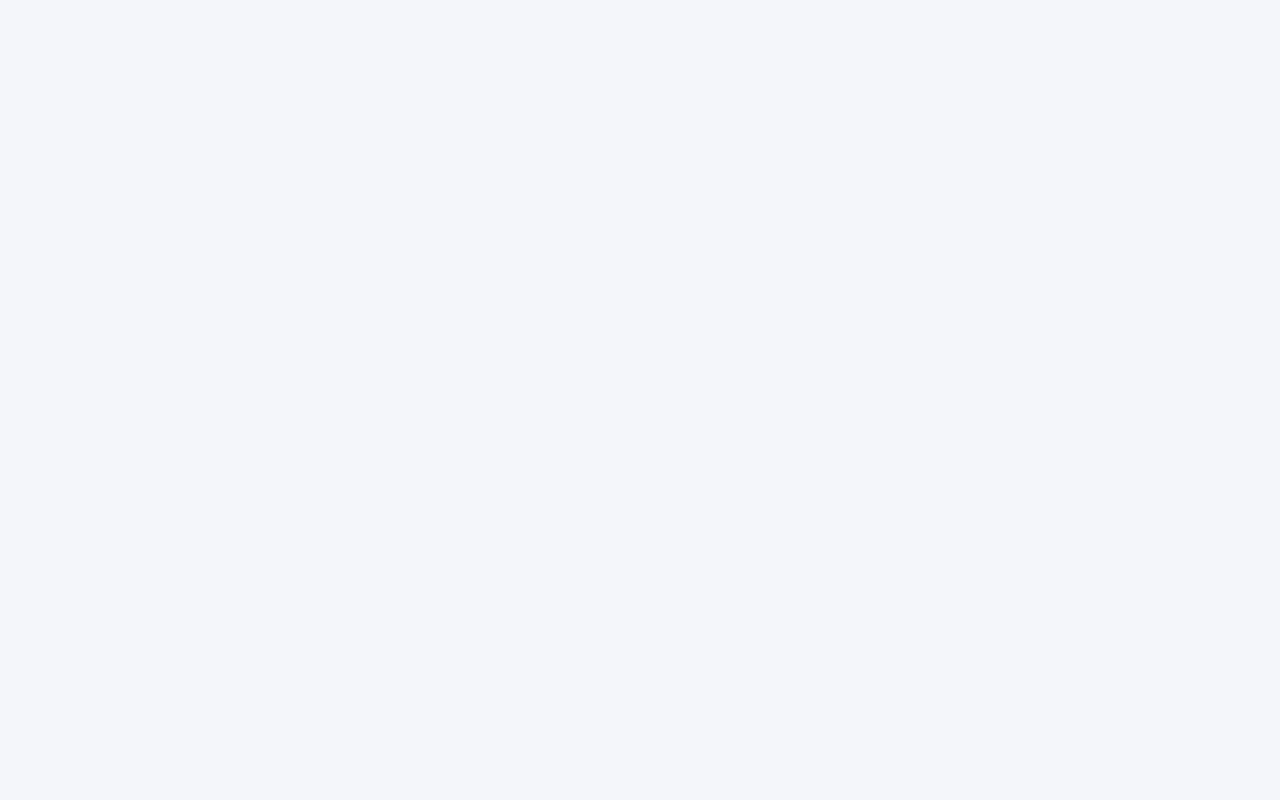
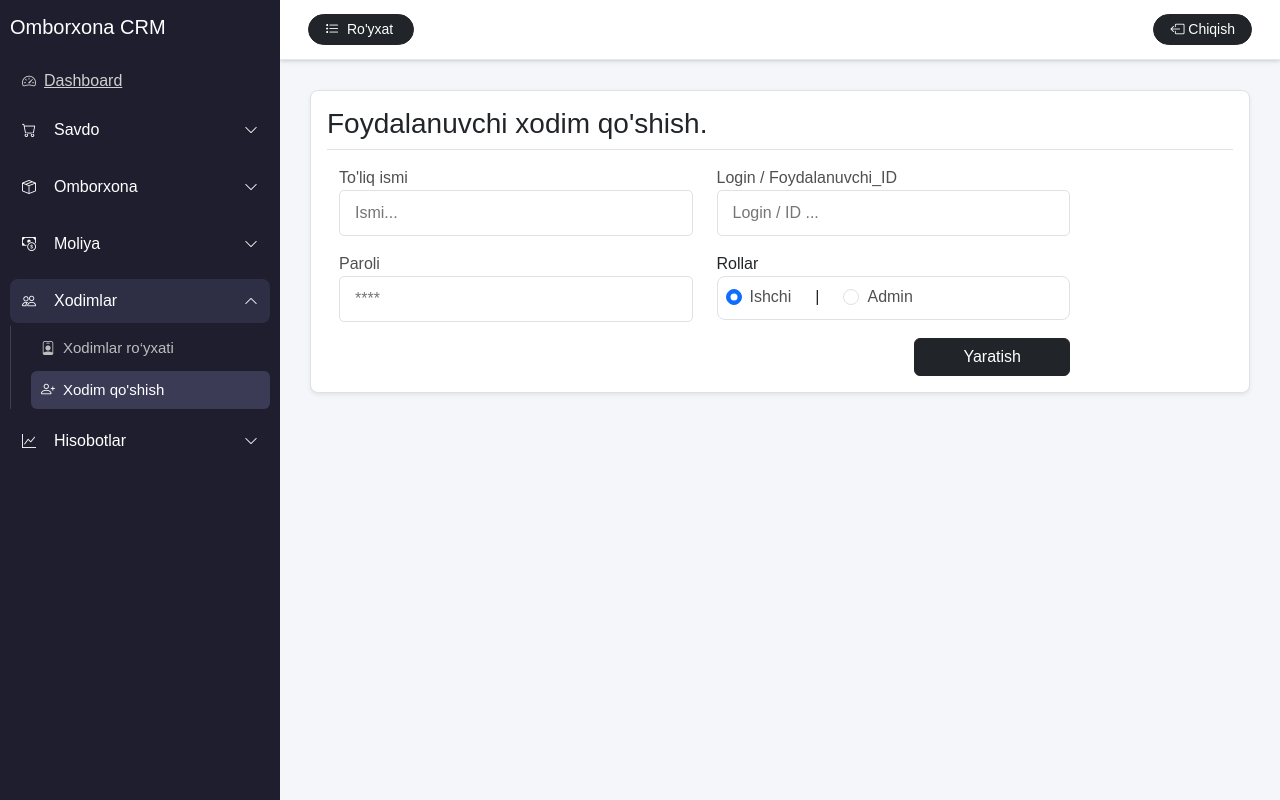
Before and after one commit to dilshodengineer/warehouse-crm-client, a React (Vite) app: page /employees/add in a window 1280 px wide. Before the commit this address had no page. Built offline with nearby package versions, Linux system fonts and the light colour scheme; sample sign-in values are in the browser's storage.

Commit message:
Feat (fetch employees and create-employees)

```diff
--- a/src/components/forms/EmployeeForm.jsx
+++ b/src/components/forms/EmployeeForm.jsx
@@ -1,23 +1,40 @@
 import React, { useState } from 'react';
 import Input from '../ui/Input';
 import LoadingBtn from '../ui/LoadingBtn';
+import { createEmpployee } from '../../services/EmployeeService';
 
 const EmployeeForm = () => {
+
+    const [error, setError] = useState({});
+    const [loading, setLoading] = useState(false);
 
     const [name, setName] = useState('');
     const [username, setUsername] = useState('');
     const [password, setPassword] = useState('');
     const [selected, setSelected] = useState('worker');
 
-    const handleSubmit = (e) => {
+    const handleSubmit = async (e) => {
         e.preventDefault();
 
-        const payload = {
-            name, username, password,
-            role: selected
+        try {
+
+            setLoading(true);
+
+            const payload = {
+                name, username, password,
+                role: selected
+            };
+
+
+            const response = await createEmpployee(payload);
+
+            console.log(response);
+
+        } catch (e) {
+            setError(e.response.data.errors || 'Xatolik yuz berdi');
+        }finally{
+            setLoading(false);
         };
-
-        console.log(payload);
 
     }
 
@@ -27,32 +44,61 @@ const EmployeeForm = () => {
                 <div className="col-md-5 mt-2">
                     <Input
                         label="To'liq ismi"
+                        id='name'
                         placeholder='Ismi...'
                         value={name}
                         onChange={(e) => setName(e.target.value)}
                         className='mb-2'
                     />
+
+                    {
+                        error.name && (
+                            <div className="text-danger small mb-2">
+                                {error.name[0]}
+                            </div>
+                        )
+                    }
+
                 </div>
 
                 <div className="col-md-5 mt-2">
                     <Input
                         label="Login / Foydalanuvchi_ID"
+                        id='username'
                         placeholder='Login / ID ...'
                         value={username}
                         onChange={(e) => setUsername(e.target.value)}
                         className='mb-2'
                     />
+
+                    {
+                        error.username && (
+                            <div className="text-danger small mb-2">
+                                {error.username[0]}
+                            </div>
+                        )
+                    }
                 </div>
 
                 <div className="col-md-5 mt-2">
                     <Input
                         label="Paroli"
+                        id='password'
                         placeholder='****'
                         type='password'
                         value={password}
                         onChange={(e) => setPassword(e.target.value)}
                         className='mb-2'
                     />
+
+                    {
+                        error.password && (
+                            <div className="text-danger small mb-2">
+                                {error.password[0]}
+                            </div>
+                        )
+                    }
+
                 </div>
 
                 <div className="col-md-5 mt-2">
@@ -92,10 +138,18 @@ const EmployeeForm = () => {
                             </label>
                         </div>
                     </div>
+
+                    {
+                        error.role && (
+                            <div className="text-danger small mb-2">
+                                {error.role[0]}
+                            </div>
+                        )
+                    }
                 </div>
 
                 <div className="text-end mt-2 col-md-10">
-                    <LoadingBtn content='Yaratish' isLoading={false} />
+                    <LoadingBtn content='Yaratish' isLoading={loading} />
                 </div>
 
             </form>
--- a/src/components/forms/TransactionForm.jsx
+++ b/src/components/forms/TransactionForm.jsx
@@ -46,10 +46,6 @@ const TransactionForm = () => {
         }
     };
     return (
-        <div className='container-fluid bg-white rounded-3 border shadow-sm p-3 pb-5'>
-            <h3>Tushum yoki chiqim kiritish</h3>
-            <div className="border-top mt-2 mb-4"></div>
-
         <form onSubmit={handleSubmit} className="row">
             <div className="col-sm-6">
                 <Input
@@ -126,7 +122,6 @@ const TransactionForm = () => {
             </div>
 
         </form>
-        </div>
     )
 }
 
--- /dev/null
+++ b/src/components/tables/EmployeesTable.jsx
@@ -0,0 +1,53 @@
+import React from 'react';
+import { Link } from 'react-router-dom';
+
+const EmployeesTable = ({ employees }) => {
+    return (
+        <table className='table align-middle'>
+            <thead>
+                <tr>
+                    <th>#</th>
+                    <th>Ismi / Logini</th>
+                    <th>Roli</th>
+                    <th>Boshqa</th>
+                </tr>
+            </thead>
+
+            <tbody>
+
+                {
+                    employees.map((employee, index) => (
+
+                        <tr key={index}>
+                            <td>{index + 1}</td>
+                            <td>
+                                <p className='my-0'>
+                                    {employee.name}
+                                </p>
+                                <p className='my-0 mb-1 small text-secondary'>
+                                    {employee.username}
+                                </p>
+                            </td>
+                            <td>
+                                <b className='text-success'>{employee.role}</b>
+                            </td>
+                            <td>
+                                <div className="d-flex gap-2">
+                                    <Link to={`/employees/${employee.id}/edit`} className="btn btn-secondary btn-sm">
+                                        <i className="bi bi-three-dots"></i> <i className="bi bi-pencil"></i>
+                                    </Link>
+                                    <button className="btn btn-dark btn-sm">
+                                        <i className="bi bi-trash3"></i>
+                                    </button>
+                                </div>
+                            </td>
+                        </tr>
+
+                    ))
+                }
+            </tbody>
+        </table>
+    )
+}
+
+export default EmployeesTable;
--- a/src/components/tables/TransactionTable.jsx
+++ b/src/components/tables/TransactionTable.jsx
@@ -21,7 +21,7 @@ const TransactionTable = ({ transactions }) => {
 
                 {
                     transactions.map((cash, index) => (
-                        <tr>
+                        <tr key={index}>
                             <td>{index + 1}</td>
                             <td>{cash.title}</td>
                             <td>
--- a/src/constants/sidebarData.js
+++ b/src/constants/sidebarData.js
@@ -7,7 +7,7 @@ export const sidebarData = [
 
     {
       title: "Savdo",
-      icon: "bi bi  -cart",
+      icon: "bi bi-cart",
       children: [
         {
           title: "Savdo qilish",
@@ -82,9 +82,9 @@ export const sidebarData = [
           icon: "bi bi-person-badge",
         },
         {
-          title: "Rollar / huquqlar",
-          path: "/roles",
-          icon: "bi bi-shield-lock",
+          title: "Xodim qo'shish",
+          path: "/employees/add",
+          icon: "bi bi-person-plus",
         },
       ],
     },
--- /dev/null
+++ b/src/pages/Employees/AddEmployee.jsx
@@ -0,0 +1,17 @@
+import React from 'react';
+import PageWindow from '../../components/layout/PageWindow';
+import EmployeeForm from '../../components/forms/EmployeeForm';
+
+function AddEmployee() {
+  return (
+    <PageWindow>
+      <h3>Foydalanuvchi xodim qo'shish.</h3>
+
+      <div className="border-bottom mb-2"></div>
+
+      <EmployeeForm/>
+    </PageWindow>
+  )
+}
+
+export default AddEmployee;
--- a/src/pages/Employees/Employees.jsx
+++ b/src/pages/Employees/Employees.jsx
@@ -1,16 +1,62 @@
-import React from 'react'
-import PageWindow from '../../components/layout/PageWindow'
-import UsersTable from '../../components/tables/UsersTable'
+import React, { useEffect, useState } from 'react';
+import PageWindow from '../../components/layout/PageWindow';
+import { getEemployees } from '../../services/EmployeeService';
+import EmployeesTable from '../../components/tables/EmployeesTable';
+import Loader from '../../components/ui/Loader';
+import Message from '../../components/ui/Message';
 
 const Employees = () => {
+
+  const [error, setError] = useState(null);
+  const [loading, setLoading] = useState(false);
+  const [data, setData] = useState([]);
+
+
+  const fetchEmloyees = async () => {
+
+    try {
+
+      setLoading(true)
+
+      const response = await getEemployees();
+      setData(response);
+      console.log(response);
+
+    } catch (e) {
+
+      setError(e.data);
+      console.log(e.data);
+
+    } finally {
+
+      setLoading(false);
+
+    }
+
+  }
+
+  useEffect(() => {
+
+    fetchEmloyees();
+
+  }, []);
+
+
   return (
     <PageWindow>
-        <h4>Xodimlar</h4>
-        <div className="border-bottom mb-2"></div>
+      <h4>Xodimlar</h4>
+      <div className="border-bottom mb-2"></div>
 
-        <UsersTable/>
+      {loading && <Loader/>}
+
+      {error && <Message type='danger' message={error.data.message}/>}
+
+      {!loading && !error && (
+        <EmployeesTable employees={data} />
+      )}
+
     </PageWindow>
   )
-}
+};
 
-export default Employees
+export default Employees;
--- a/src/pages/Employees/Roles.jsx
+++ /dev/null
@@ -1,17 +0,0 @@
-import React from 'react'
-import PageWindow from '../../components/layout/PageWindow'
-import EmployeeForm from '../../components/forms/EmployeeForm'
-
-function Roles() {
-  return (
-    <PageWindow>
-      <h3>Foydalanuvchi xodim qo'shish.</h3>
-
-      <div className="border-bottom mb-2"></div>
-
-      <EmployeeForm/>
-    </PageWindow>
-  )
-}
-
-export default Roles
--- /dev/null
+++ b/src/pages/Finance/AddTransaction.jsx
@@ -0,0 +1,15 @@
+import React from 'react'
+import TransactionForm from '../../components/forms/TransactionForm'
+
+const AddTransaction = () => {
+    return (
+        <div className='container-fluid bg-white rounded-3 border shadow-sm p-3 pb-5'>
+            <h3>Tushum yoki chiqim kiritish</h3>
+            <div className="border-top mt-2 mb-4"></div>
+
+            <TransactionForm />
+        </div>
+    )
+}
+
+export default AddTransaction
--- a/src/routes/AppRouter.jsx
+++ b/src/routes/AppRouter.jsx
@@ -27,7 +27,7 @@ import Transactions from "../pages/Finance/Transactions";
 
 /* EMPLOYEES */
 import Employees from "../pages/Employees/Employees";
-import Roles from "../pages/Employees/Roles";
+import AddEmployee from "../pages/Employees/AddEmployee";
 
 /* REPORTS */
 import Dashboard from "../pages/Dashboard/Dashboard";
@@ -36,7 +36,7 @@ import ExpensesReport from "../pages/Reports/ExpensesReport";
 import InventoryReport from "../pages/Reports/InventoryReport";
 import SalesReport from "../pages/Reports/SalesReport";
 import ProtectedRoute from "../routes/ProtectedRoute";
-import TransactionForm from "../components/forms/TransactionForm";
+import AddTransaction from "../pages/Finance/AddTransaction";
 
 function AppRouter() {
   return (
@@ -71,11 +71,11 @@ function AppRouter() {
 
           {/* FINANCE */}
           <Route path="/transactions" element={<Transactions />} />
-          <Route path="/transactions/form" element={<TransactionForm />} />
+          <Route path="/transactions/form" element={<AddTransaction />} />
 
           {/* EMPLOYEES */}
           <Route path="/employees" element={<Employees />} />
-          <Route path="/roles" element={<Roles />} />
+          <Route path="/employees/add" element={<AddEmployee />} />
 
           <Route path="/test" element={<h1>TEST ROUTE WORKS</h1>} />
 
--- /dev/null
+++ b/src/services/EmployeeService.js
@@ -0,0 +1,10 @@
+import api from "./api";
+
+export const getEemployees = async () => {
+    const {data} = await api.get('/employees');
+    return data?.data;
+};
+
+export const createEmpployee = async (data) => {
+    await api.post('/employees', data);
+};
```
Also changed, not shown: src/components/tables/UsersTable.jsx (deleted, +0 -41 lines). Lines whose indentation alone changed are shown as unchanged.
